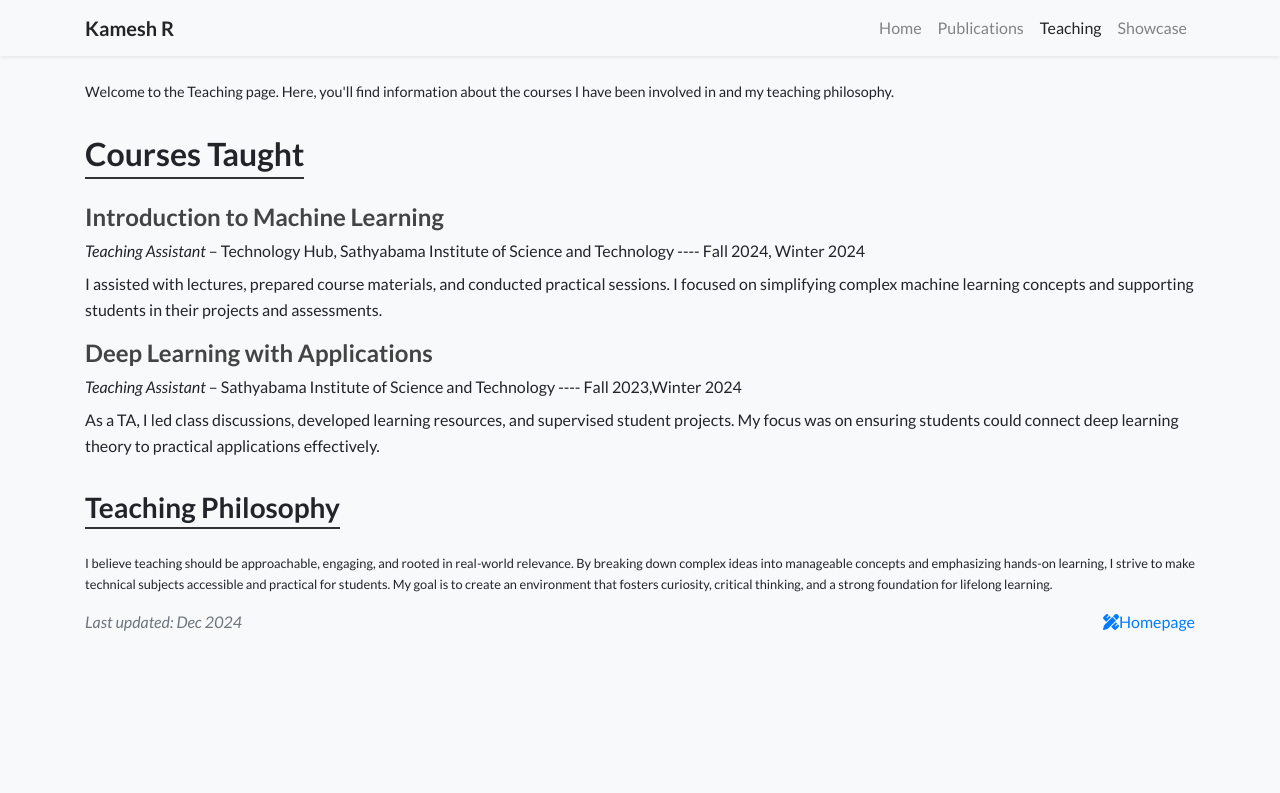
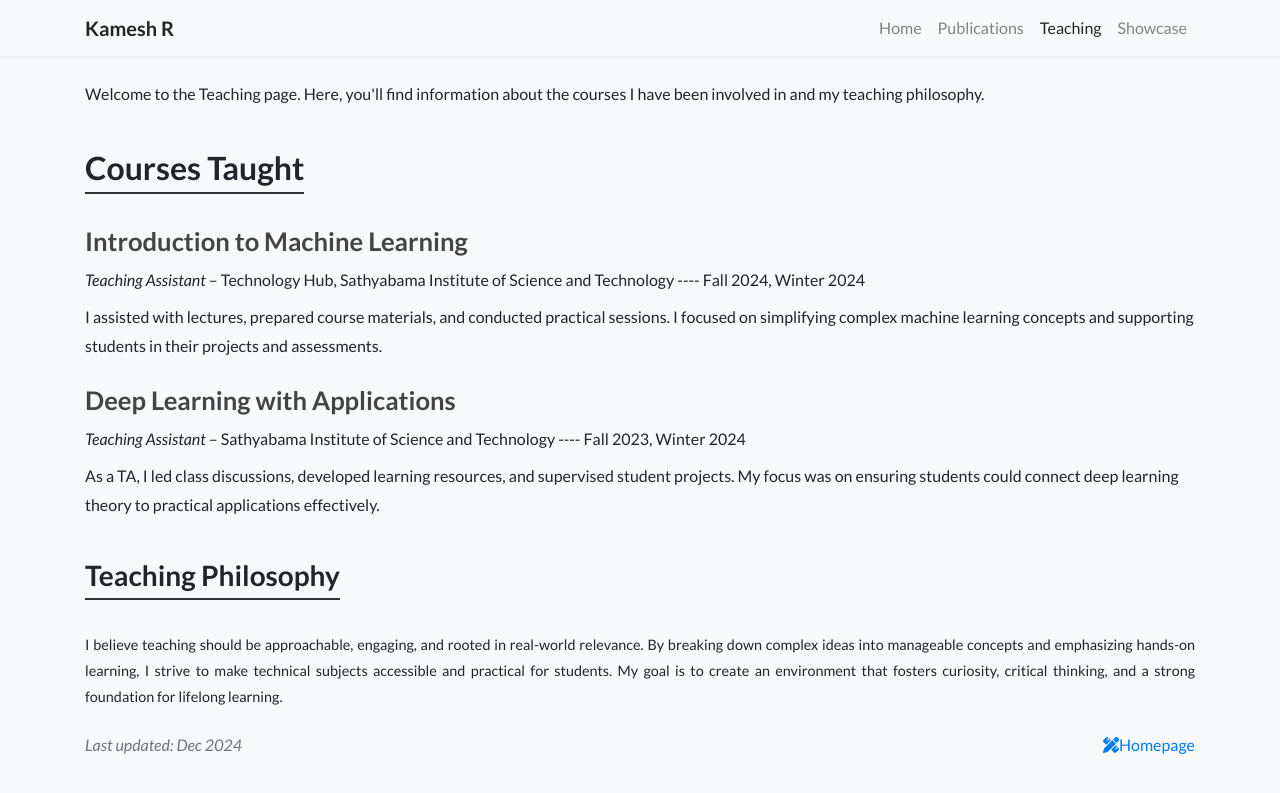
Before and after one commit to kameshkanna/kameshkanna.github.io, a Jekyll site: the page built from teaching.html, in a window 1280 px wide. Shown: the top 793 px of the page. Built offline with Jekyll 4.4.1, drawn with Linux system fonts in a browser that asks for light colours; nearby versions of some CDN libraries; a style sheet for code colours, icons or effects is not loaded.

Commit message:
Update teaching.html

```diff
--- a/teaching.html
+++ b/teaching.html
@@ -4,33 +4,33 @@ title: Teaching
 navbar_title: Teaching
 ---
 
-<p style="font-size: 0.9rem; line-height: 1.6; text-align: justify; margin: 0 0 2rem;">
+<p style="font-size: 1rem; line-height: 1.8; text-align: justify; margin: 0 0 2.5rem;">
 Welcome to the Teaching page. Here, you'll find information about the courses I have been involved in and my teaching philosophy.
 </p>
 
-<div style="margin-bottom: 2rem;">
-  <h2 style="border-bottom: 2px solid #333; display: inline-block; padding-bottom: 0.2rem;">Courses Taught</h2>
+<div style="margin-bottom: 2.5rem;">
+  <h2 style="border-bottom: 2px solid #333; display: inline-block; padding-bottom: 0.3rem;">Courses Taught</h2>
 
-  <div style="margin-top: 1rem;">
-    <h3 style="font-size: 1.5rem; color: #444;">Introduction to Machine Learning</h3>
-    <p style="margin: 0.5rem 0;"><em>Teaching Assistant</em> – Technology Hub, Sathyabama Institute of Science and Technology ----   Fall 2024, Winter 2024</p>
-    <p style="line-height: 1.6;">
+  <div style="margin-top: 1.5rem;">
+    <h3 style="font-size: 1.6rem; color: #444;">Introduction to Machine Learning</h3>
+    <p style="margin: 0.7rem 0;"><em>Teaching Assistant</em> – Technology Hub, Sathyabama Institute of Science and Technology ---- Fall 2024, Winter 2024</p>
+    <p style="line-height: 1.8;">
       I assisted with lectures, prepared course materials, and conducted practical sessions. I focused on simplifying complex machine learning concepts and supporting students in their projects and assessments.
     </p>
   </div>
 
-  <div style="margin-top: 1rem;">
-    <h3 style="font-size: 1.5rem; color: #444;">Deep Learning with Applications</h3>
-    <p style="margin: 0.5rem 0;"><em>Teaching Assistant</em> – Sathyabama Institute of Science and Technology ----   Fall 2023,Winter 2024</p>
-    <p style="line-height: 1.6;">
+  <div style="margin-top: 1.5rem;">
+    <h3 style="font-size: 1.6rem; color: #444;">Deep Learning with Applications</h3>
+    <p style="margin: 0.7rem 0;"><em>Teaching Assistant</em> – Sathyabama Institute of Science and Technology ---- Fall 2023, Winter 2024</p>
+    <p style="line-height: 1.8;">
       As a TA, I led class discussions, developed learning resources, and supervised student projects. My focus was on ensuring students could connect deep learning theory to practical applications effectively.
     </p>
   </div>
 </div>
 
 <div>
-  <h3 style="border-bottom: 2px solid #333; display: inline-block; padding-bottom: 0.2rem;">Teaching Philosophy</h3>
-  <p style="font-size: 0.8rem; line-height: 1.6; text-align: justify; margin: 1rem 0;">
+  <h3 style="border-bottom: 2px solid #333; display: inline-block; padding-bottom: 0.3rem;">Teaching Philosophy</h3>
+  <p style="font-size: 0.9rem; line-height: 1.8; text-align: justify; margin: 1.5rem 0;">
     I believe teaching should be approachable, engaging, and rooted in real-world relevance. By breaking down complex ideas into manageable concepts and emphasizing hands-on learning, I strive to make technical subjects accessible and practical for students. My goal is to create an environment that fosters curiosity, critical thinking, and a strong foundation for lifelong learning.
   </p>
 </div>
```
